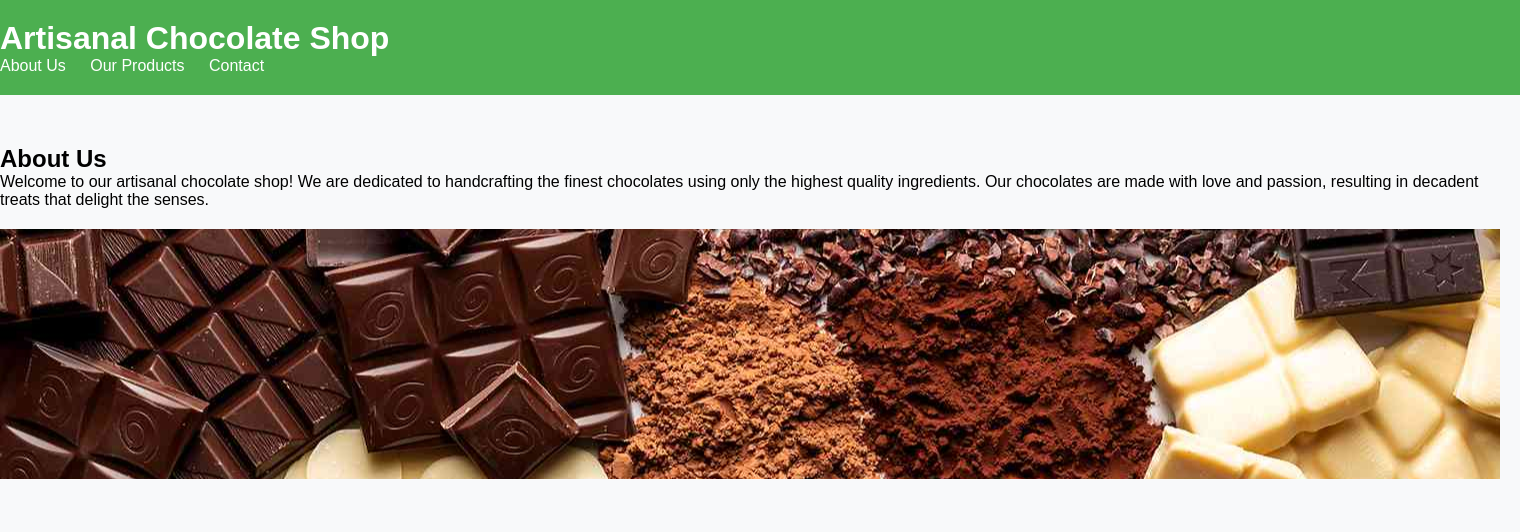
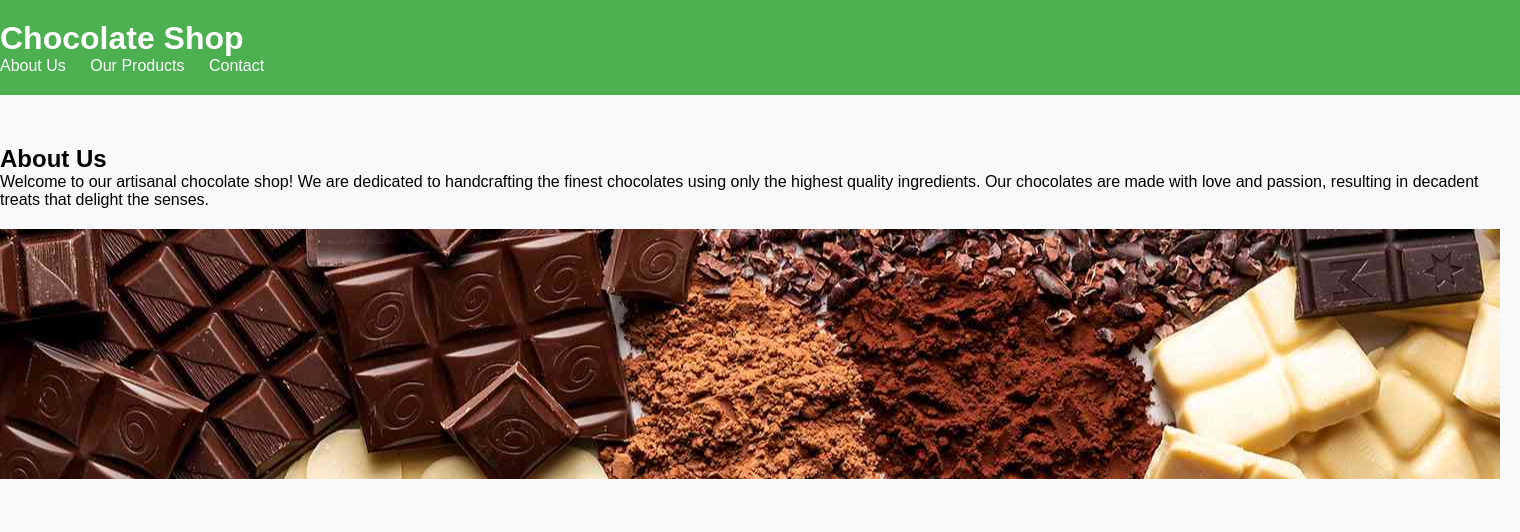
Before and after one commit to HemanthGangula/Flask_CI_CD_with_GitActions, a Flask app: page / in a window 1520 px wide. Shown: the top 532 px of the page. Run offline with Flask 3, Linux system fonts and the light colour scheme.

Commit message:
update code

```diff
--- a/templates/header.html
+++ b/templates/header.html
@@ -1,7 +1,7 @@
 <!-- header.html -->
 <header class="header">
     <div class="container">
-        <h1 class="header__title">Artisanal Chocolate Shop</h1>
+        <h1 class="header__title">Chocolate Shop</h1>
         <nav class="nav">
             <ul class="nav__list">
                 <li class="nav__item"><a href="#about" class="nav__link">About Us</a></li>
```
